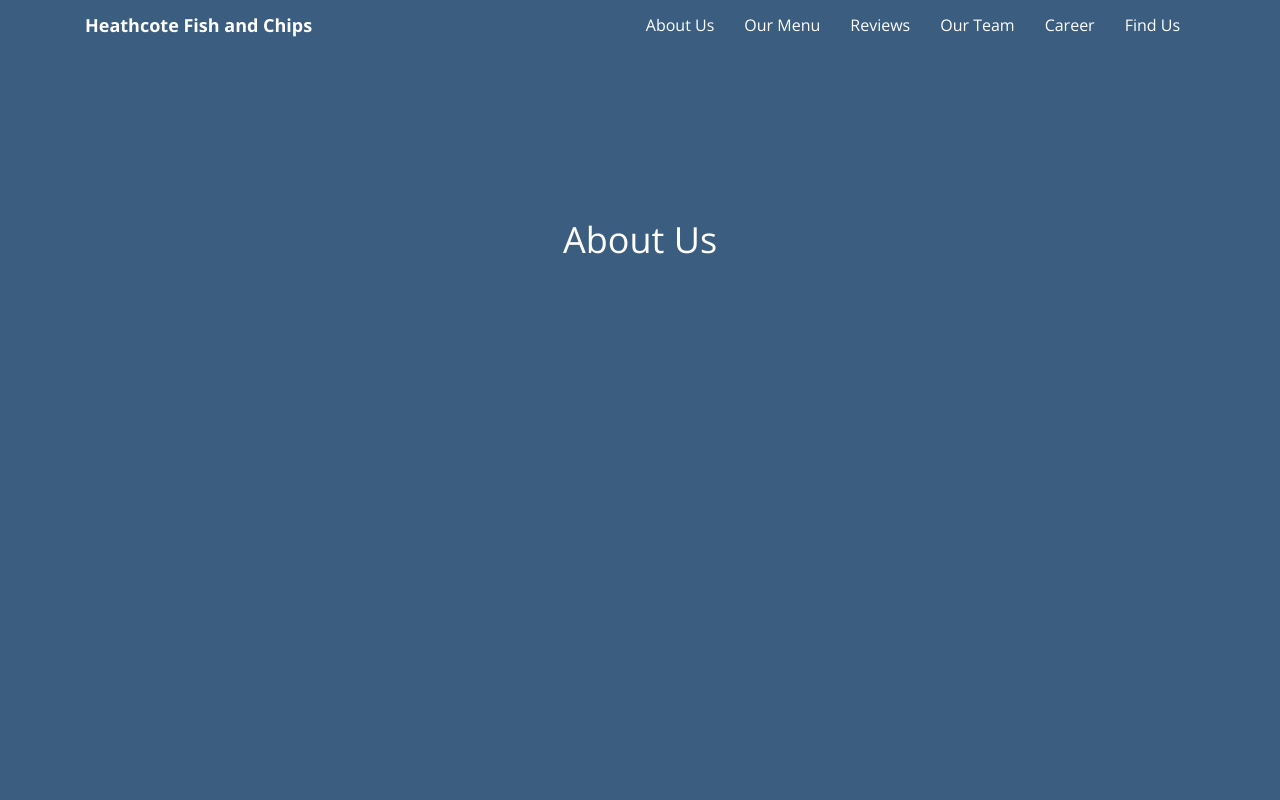
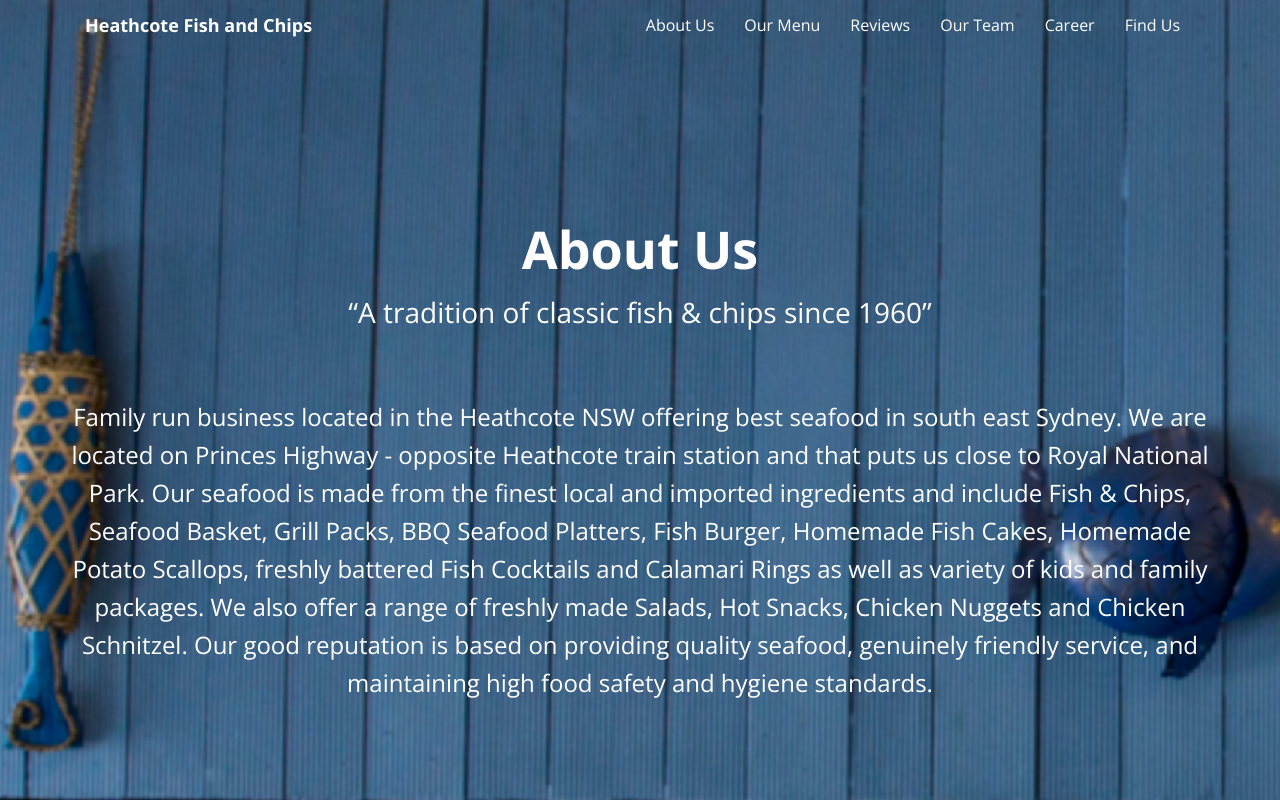
Before and after one commit to superdev810/heathcote-fish-n-chips, a React (Create React App) app: page /about-us in a window 1280 px wide. Built offline with nearby package versions, Linux system fonts and the light colour scheme.

Commit message:
About US section

```diff
--- a/src/containers/AboutUs.css
+++ b/src/containers/AboutUs.css
@@ -1,8 +1,26 @@
 .about-us__wrap {
   color: #ffffff;
   text-align: center;
+  background-image: url('../../public/images/about-us/background-image.jpg');
+  background-repeat: no-repeat;
+  background-position: center center;
+  background-size: cover;
   width: 100%;
   height: 100vh;
   padding-top: 200px;
-  background-color: #3a5d80;
 }
+
+.about-us__main-title {
+  font-size: 52px;
+  font-weight: bold;
+}
+
+.about-us__sub-title {
+  font-size: 28px;
+  margin: 20px 0 70px;
+}
+
+.about-us__description {
+  font-size: 24px;
+  line-height: 38px;
+}
--- a/src/containers/AboutUs.js
+++ b/src/containers/AboutUs.js
@@ -3,7 +3,20 @@
 
 const AboutUs = () => (
   <div className="about-us__wrap">
-    <h1 className="about-us__main-title">About Us</h1>
+    <div className="container">
+      <h1 className="about-us__main-title">About Us</h1>
+      <h2 className="about-us__sub-title">&ldquo;A tradition of classic fish & chips since 1960&rdquo;</h2>
+      <p className="about-us__description">
+        Family run business located in the Heathcote NSW offering best seafood in south east Sydney. We are located on
+        Princes Highway - opposite Heathcote train station and that puts us close to Royal National Park.
+        Our seafood is made from the finest local and imported ingredients and include Fish & Chips, Seafood Basket,
+        Grill Packs, BBQ Seafood Platters, Fish Burger, Homemade Fish Cakes, Homemade Potato Scallops,
+        freshly battered Fish Cocktails and Calamari Rings as well as variety of kids and family packages.
+        We also offer a range of freshly made Salads, Hot Snacks, Chicken Nuggets and Chicken Schnitzel.
+        Our good reputation is based on providing quality seafood, genuinely friendly service, and maintaining high food
+        safety and hygiene standards.
+      </p>
+    </div>
   </div>
 );
 
--- a/src/containers/Home.css
+++ b/src/containers/Home.css
@@ -8,18 +8,20 @@
   background-size: cover;
   width: 100%;
   height: 100vh;
-  padding-top: 200px;
+  padding-top: 300px;
 }
 
 .landing-page__main-title {
   font-size: 60px;
+  font-weight: bold;
   padding: 10px;
   margin: 0;
 }
 
 .landing-page__sub-title {
-  font-size: 11px;
+  font-size: 14px;
   padding: 10px;
+  margin-bottom: 30px;
 }
 
 .landing-page__address,
```
Also changed, not shown: public/images/about-us/background-image.jpg (added).
